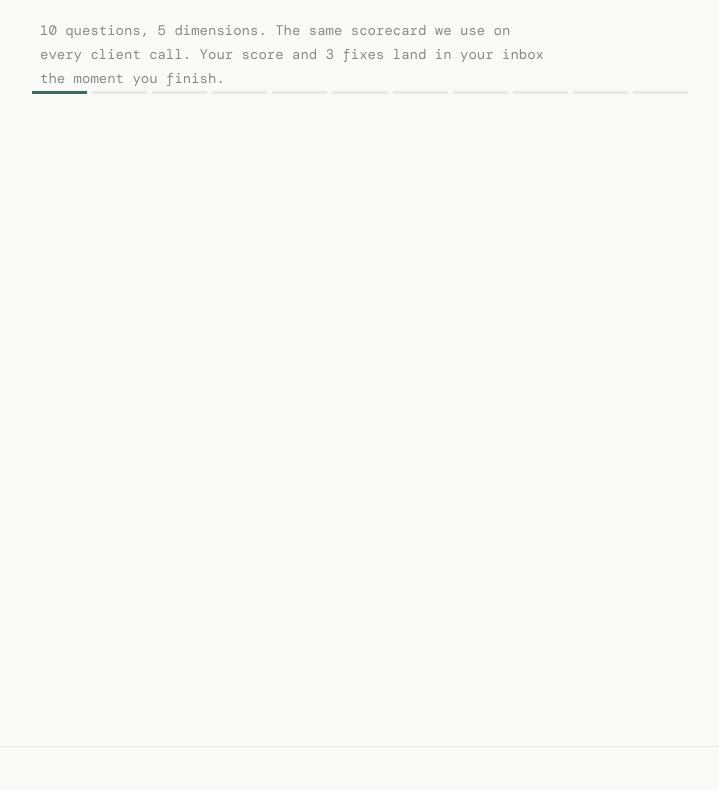
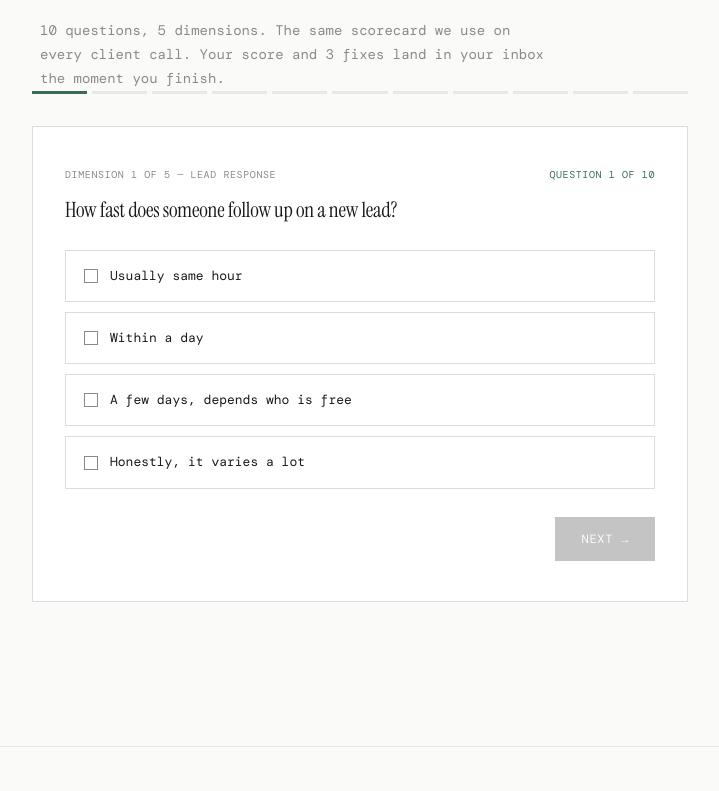
Before and after one commit to prajwalburug/Field13, a React (Vite) app: page /process-check in a window 1280 px wide. Shown: the part 400-1191 px from the top of the page, without its empty margins (280-999 px from the left). Built offline with nearby package versions, Linux system fonts and the light colour scheme; the HTML template or start-up script is replaced by a standard one; a web font is replaced by a local one.

Commit message:
fix: remove fade-up class from quiz cards (caused invisible content)

```diff
--- a/src/pages/ProcessCheck.jsx
+++ b/src/pages/ProcessCheck.jsx
@@ -142,7 +142,7 @@ const ProcessCheck = () => {
           </div>
 
           {phase === 'quiz' && (
-            <div className="process-card fade-up" key={current}>
+            <div className="process-card " key={current}>
               <div className="process-q-tag">
                 Dimension {DIMS.indexOf(QUESTIONS[current].dim) + 1} of 5 &mdash; {QUESTIONS[current].dim}
                 <span className="process-q-num">Question {current + 1} of {QUESTIONS.length}</span>
@@ -172,7 +172,7 @@ const ProcessCheck = () => {
           )}
 
           {phase === 'gate' && (
-            <div className="process-card fade-up">
+            <div className="process-card ">
               <div className="process-q-tag">Last step</div>
               <div className="process-q-text">Where should we send your score?</div>
               <div className="process-gate">
@@ -194,7 +194,7 @@ const ProcessCheck = () => {
           )}
 
           {phase === 'results' && results && (
-            <div className="process-results fade-up">
+            <div className="process-results ">
               <div className="process-sent">Sent to {email} -- shown below too.</div>
 
               <div className="process-shell">
```
